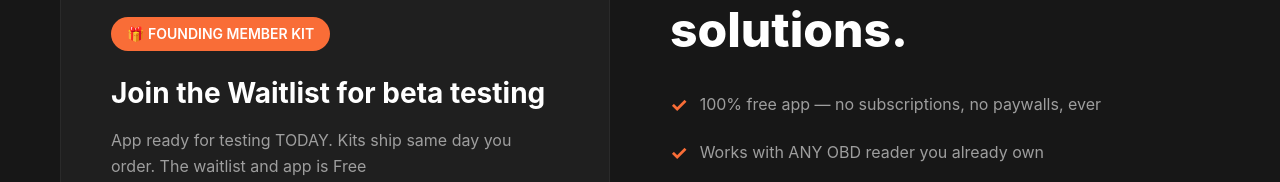
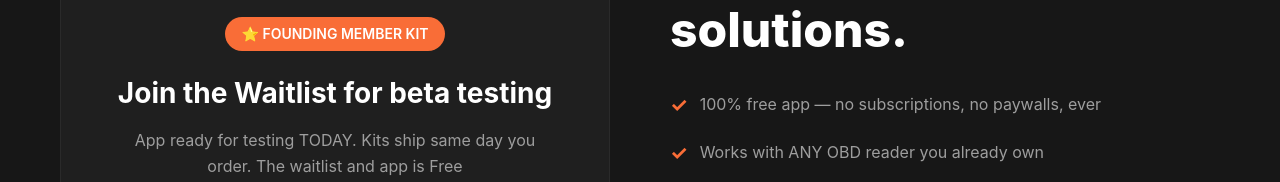
Before and after one commit to Modern-Mechanic/MM-waitlist, a plain HTML site: page index.html in a window 1280 px wide. Shown: the part 342-524 px from the top of the page. Drawn offline with Linux system fonts and the light colour scheme.

Commit message:
updated design and logo

```diff
--- a/index.html
+++ b/index.html
@@ -83,9 +83,9 @@
 
     .right-content{background:#1f1f1f;padding:50px;border-radius:16px;border:1px solid #2a2a2a}
     .form-header{margin-bottom:30px}
-    .form-header h2{font-size:28px;margin-bottom:12px}
-    .form-header p{color:#9E9E9E;font-size:16px}
-    .founding-badge{display:inline-block;background:#F96D37;color:#fff;padding:6px 16px;border-radius:20px;font-size:14px;font-weight:600;margin-bottom:20px}
+    .form-header h2{font-size:28px;margin-bottom:12px;text-align:center}
+    .form-header p{color:#9E9E9E;font-size:16px;text-align:center}
+    .founding-badge{display:block;background:#F96D37;color:#fff;padding:6px 16px;border-radius:20px;font-size:14px;font-weight:600;margin-bottom:20px;text-align:center;margin-left:auto;margin-right:auto;width:fit-content}
     .waitlist-form{display:flex;flex-direction:column;gap:16px}
     .form-group{display:flex;flex-direction:column;gap:8px}
     .form-group label{font-size:14px;font-weight:600;color:#fff}
@@ -193,7 +193,7 @@
 
       <div class="right-content">
         <img src="./modern-mechanic.png" alt="Modern Mechanic OBD Scanner Kit" class="product-image" id="productImage" style="margin-bottom: 3em;">
-        <span class="founding-badge">🎁 FOUNDING MEMBER KIT</span>
+        <span class="founding-badge">⭐ FOUNDING MEMBER KIT</span>
 
         <div class="form-header">
           <h2>Join the Waitlist for beta testing</h2>
```
Also changed, not shown: modern-mechanic.png.
